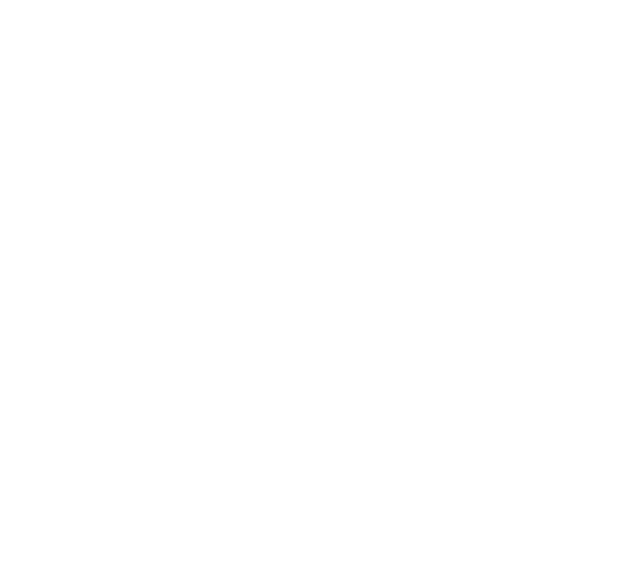
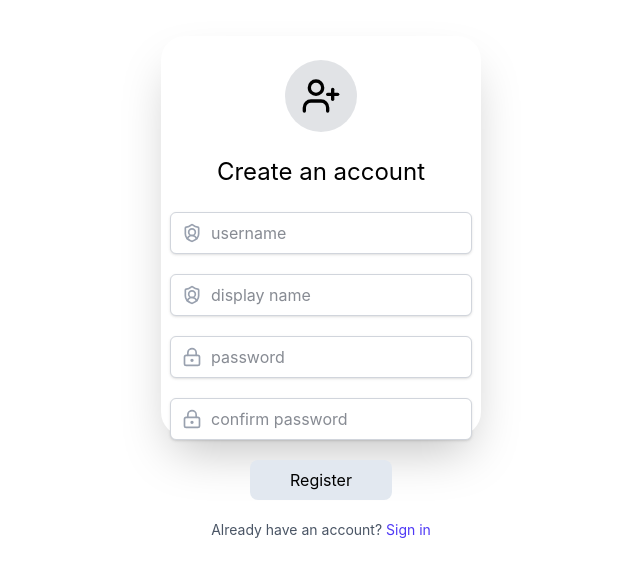
Before and after one commit to amarrero10/gym-tracker, a React app in the folder frontend/: page /register in a window 1280 px wide. Before the commit this address had no page. Shown: the part 164-740 px from the top of the page, without its empty margins (319-959 px from the left). Built offline with nearby package versions, Linux system fonts and the light colour scheme; the HTML template or start-up script is replaced by a standard one.

Commit message:
Auth, login, signup, and logout done

```diff
--- a/frontend/src/App.jsx
+++ b/frontend/src/App.jsx
@@ -1,11 +1,18 @@
 import { Route, Routes } from "react-router";
 import Login from "./pages/Login";
+import Dashboard from "./pages/Dashboard";
+import RequireAuth from "./auth/RequireAuth";
+import Register from "./pages/Register";
 
 function App() {
   return (
     <>
       <Routes>
-        <Route path="sign-in" element={<Login />} />
+        <Route path="login" element={<Login />} />
+        <Route path="/register" element={<Register />} />
+        <Route element={<RequireAuth />}>
+          <Route path="/" element={<Dashboard />} />
+        </Route>
       </Routes>
     </>
   );
--- /dev/null
+++ b/frontend/src/api/axios.js
@@ -0,0 +1,13 @@
+import axios from "axios";
+
+const api = axios.create({
+  baseURL: "/api", // works with Vite proxy
+});
+
+api.interceptors.request.use((config) => {
+  const token = localStorage.getItem("token");
+  if (token) config.headers.Authorization = `Bearer ${token}`;
+  return config;
+});
+
+export default api;
--- /dev/null
+++ b/frontend/src/auth/AuthContext.jsx
@@ -0,0 +1,44 @@
+import { createContext, useContext, useEffect, useState } from "react";
+import api from "../api/axios";
+
+const AuthContext = createContext(null);
+
+export function AuthProvider({ children }) {
+  const [user, setUser] = useState(null);
+  const [checking, setChecking] = useState(true);
+
+  useEffect(() => {
+    const token = localStorage.getItem("token");
+    if (!token) {
+      setChecking(false);
+      return;
+    }
+
+    api
+      .get("/auth/me")
+      .then((res) => setUser(res.data.user))
+      .catch(() => {
+        localStorage.removeItem("token"); // token bad/expired
+        setUser(null);
+      })
+      .finally(() => setChecking(false));
+  }, []);
+
+  const login = (token, user) => {
+    localStorage.setItem("token", token);
+    setUser(user);
+  };
+
+  const logout = () => {
+    localStorage.removeItem("token");
+    setUser(null);
+  };
+
+  return (
+    <AuthContext.Provider value={{ user, checking, login, logout }}>
+      {children}
+    </AuthContext.Provider>
+  );
+}
+
+export const useAuth = () => useContext(AuthContext);
--- /dev/null
+++ b/frontend/src/auth/RequireAuth.jsx
@@ -0,0 +1,15 @@
+import { Navigate, Outlet, useLocation } from "react-router-dom";
+import { useAuth } from "./AuthContext";
+
+export default function RequireAuth() {
+  const { user, checking } = useAuth();
+  const location = useLocation();
+
+  if (checking) return <div>Loading...</div>;
+
+  return user ? (
+    <Outlet />
+  ) : (
+    <Navigate to="/login" replace state={{ from: location }} />
+  );
+}
--- a/frontend/src/main.jsx
+++ b/frontend/src/main.jsx
@@ -3,11 +3,14 @@
 import "./index.css";
 import App from "./App.jsx";
 import { BrowserRouter } from "react-router";
+import { AuthProvider } from "./auth/AuthContext.jsx";
 
 createRoot(document.getElementById("root")).render(
   <StrictMode>
     <BrowserRouter>
-      <App />
+      <AuthProvider>
+        <App />
+      </AuthProvider>
     </BrowserRouter>
   </StrictMode>,
 );
--- /dev/null
+++ b/frontend/src/pages/Dashboard.jsx
@@ -0,0 +1,26 @@
+import { useNavigate } from "react-router";
+import { useAuth } from "../auth/AuthContext";
+
+const Dashboard = () => {
+  const navigate = useNavigate();
+  const { user, logout } = useAuth();
+
+  console.log(user);
+
+  const handleLogout = () => {
+    logout();
+    navigate("/login", { replace: true });
+  };
+
+  return (
+    <div>
+      <h1>Dashboard</h1>
+      <p>
+        Welcome, {user?.displayName} with user id of: {user.id}
+      </p>
+      <button onClick={handleLogout}>Logout</button>
+    </div>
+  );
+};
+
+export default Dashboard;
--- a/frontend/src/pages/Login.jsx
+++ b/frontend/src/pages/Login.jsx
@@ -1,64 +1,98 @@
-import axios from "axios";
+import api from "../api/axios"; // if you created it (recommended)
 import { LockKeyhole, LogIn, ShieldUser } from "lucide-react";
 import { useState } from "react";
+import { Link, useNavigate } from "react-router-dom";
+import { useAuth } from "../auth/AuthContext";
 
 const Login = () => {
+  const navigate = useNavigate();
+  const { login } = useAuth();
+
   const [username, setUsername] = useState("");
   const [password, setPassword] = useState("");
+  const [errMsg, setErrMsg] = useState("");
 
   const handleSubmit = async (e) => {
     e.preventDefault();
+    setErrMsg("");
+
     try {
-      const response = await axios.post("/api/auth/login", {
-        username,
-        password,
-      });
-      console.log("Login successful: ", response.data);
+      const response = await api.post("/auth/login", { username, password });
+      // If you are NOT using api baseURL="/api", use axios.post("/api/auth/login", ...)
+
+      // Update auth state + store token
+      login(response.data.token, response.data.user);
+
+      // Go to dashboard (or previous page)
+      navigate("/", { replace: true });
     } catch (error) {
-      console.log("Error trying to sign in: ", error);
+      const message =
+        error.response?.data?.message ||
+        (error.request ? "No response from server" : "Login failed");
+      setErrMsg(message);
+      console.log("Error trying to sign in:", error);
     }
   };
+
   return (
-    <div className=" h-screen w-screen flex items-center justify-center ">
-      <div className=" flex flex-col  h-1/3 w-1/4 items-center rounded-3xl shadow-2xl  ">
-        <div className=" p-4 bg-gray-500/20 rounded-full mt-6">
-          <LogIn className="   h-10 w-10" />
+    <div className="h-screen w-screen flex items-center justify-center">
+      <div className="flex flex-col h-1/3 w-1/4 items-center rounded-3xl shadow-2xl">
+        <div className="p-4 bg-gray-500/20 rounded-full mt-6">
+          <LogIn className="h-10 w-10" />
         </div>
-        <h2 className=" text-2xl py-6">Sign in with username</h2>
+
+        <h2 className="text-2xl py-6">Sign in with username</h2>
+
+        {errMsg && (
+          <div className="w-4/5 mb-4 rounded-lg border border-red-300 bg-red-50 px-3 py-2 text-red-700">
+            {errMsg}
+          </div>
+        )}
+
         <form
-          className=" w-full flex flex-col items-center gap-5 "
+          className="w-full flex flex-col items-center gap-5"
           onSubmit={handleSubmit}
         >
-          <div className=" relative flex items-center ">
-            <ShieldUser className="pointer-events-none absolute left-3 h-5 w-5 text-gray-400 " />
+          <div className="relative flex items-center">
+            <ShieldUser className="pointer-events-none absolute left-3 h-5 w-5 text-gray-400" />
             <input
-              className="  rounded-md border border-gray-300 bg-white py-2 pl-10 pr-3 text-gray-900 shadow-sm
-          focus:border-indigo-500 focus:ring-indigo-500 sm:text-md"
+              className="rounded-md border border-gray-300 bg-white py-2 pl-10 pr-3 text-gray-900 shadow-sm
+                         focus:border-indigo-500 focus:ring-indigo-500 sm:text-md"
               placeholder="username"
               type="text"
               name="username"
               value={username}
               onChange={(e) => setUsername(e.target.value)}
               required
+              autoComplete="username"
             />
           </div>
-          <div className=" relative flex items-center">
+
+          <div className="relative flex items-center">
             <LockKeyhole className="pointer-events-none absolute left-3 h-5 w-5 text-gray-400" />
             <input
-              className=" rounded-md border border-gray-300 bg-white py-2 pl-10 pr-3 text-gray-900 shadow-sm
-          focus:border-indigo-500 focus:ring-indigo-500 sm:text-md"
+              className="rounded-md border border-gray-300 bg-white py-2 pl-10 pr-3 text-gray-900 shadow-sm
+                         focus:border-indigo-500 focus:ring-indigo-500 sm:text-md"
               placeholder="password"
               type="password"
               name="password"
               value={password}
               onChange={(e) => setPassword(e.target.value)}
               required
+              autoComplete="current-password"
             />
           </div>
-          <button className="  bg-slate-200 px-10 py-2 rounded-lg cursor-pointer">
+
+          <button className="bg-slate-200 px-10 py-2 rounded-lg cursor-pointer">
             Sign In
           </button>
         </form>
+        <p className="text-sm text-gray-600">
+          Need to create an account?{" "}
+          <Link className="text-indigo-600 hover:underline" to="/register">
+            Register
+          </Link>
+        </p>
       </div>
     </div>
   );
--- a/frontend/src/pages/Register.jsx
+++ b/frontend/src/pages/Register.jsx
@@ -1,7 +1,141 @@
-import React from "react";
+import api from "../api/axios"; // baseURL "/api"
+import { useState } from "react";
+import { useNavigate, Link } from "react-router-dom";
+import { ShieldUser, LockKeyhole, UserPlus } from "lucide-react";
+import { useAuth } from "../auth/AuthContext";
 
-const Register = () => {
-  return <div>Register</div>;
-};
+export default function Register() {
+  const navigate = useNavigate();
+  const { login } = useAuth();
 
-export default Register;
+  const [username, setUsername] = useState("");
+  const [displayName, setDisplayName] = useState("");
+  const [password, setPassword] = useState("");
+  const [confirm, setConfirm] = useState("");
+  const [errMsg, setErrMsg] = useState("");
+  const [loading, setLoading] = useState(false);
+
+  const handleSubmit = async (e) => {
+    e.preventDefault();
+    setErrMsg("");
+
+    if (password !== confirm) {
+      setErrMsg("Passwords do not match");
+      return;
+    }
+
+    try {
+      setLoading(true);
+
+      const res = await api.post("/auth/register", {
+        username,
+        password,
+        displayName,
+      });
+
+      login(res.data.token, res.data.user);
+      navigate("/", { replace: true });
+    } catch (error) {
+      const message =
+        error.response?.data?.message ||
+        (error.request ? "No response from server" : "Registration failed");
+      setErrMsg(message);
+    } finally {
+      setLoading(false);
+    }
+  };
+
+  return (
+    <div className="h-screen w-screen flex items-center justify-center">
+      <div className="flex flex-col h-1/2 w-1/4 items-center rounded-3xl shadow-2xl">
+        <div className="p-4 bg-gray-500/20 rounded-full mt-6">
+          <UserPlus className="h-10 w-10" />
+        </div>
+
+        <h2 className="text-2xl py-6">Create an account</h2>
+
+        {errMsg && (
+          <div className="w-4/5 mb-4 rounded-lg border border-red-300 bg-red-50 px-3 py-2 text-red-700">
+            {errMsg}
+          </div>
+        )}
+
+        <form
+          className="w-full flex flex-col items-center gap-5"
+          onSubmit={handleSubmit}
+        >
+          <div className="relative flex items-center">
+            <ShieldUser className="pointer-events-none absolute left-3 h-5 w-5 text-gray-400" />
+            <input
+              className="rounded-md border border-gray-300 bg-white py-2 pl-10 pr-3 text-gray-900 shadow-sm
+                         focus:border-indigo-500 focus:ring-indigo-500 sm:text-md"
+              placeholder="username"
+              type="text"
+              value={username}
+              onChange={(e) => setUsername(e.target.value)}
+              required
+              autoComplete="username"
+            />
+          </div>
+
+          <div className="relative flex items-center">
+            <ShieldUser className="pointer-events-none absolute left-3 h-5 w-5 text-gray-400" />
+            <input
+              className="rounded-md border border-gray-300 bg-white py-2 pl-10 pr-3 text-gray-900 shadow-sm
+                         focus:border-indigo-500 focus:ring-indigo-500 sm:text-md"
+              placeholder="display name"
+              type="text"
+              value={displayName}
+              onChange={(e) => setDisplayName(e.target.value)}
+              autoComplete="name"
+            />
+          </div>
+
+          <div className="relative flex items-center">
+            <LockKeyhole className="pointer-events-none absolute left-3 h-5 w-5 text-gray-400" />
+            <input
+              className="rounded-md border border-gray-300 bg-white py-2 pl-10 pr-3 text-gray-900 shadow-sm
+                         focus:border-indigo-500 focus:ring-indigo-500 sm:text-md"
+              placeholder="password"
+              type="password"
+              value={password}
+              onChange={(e) => setPassword(e.target.value)}
+              required
+              autoComplete="new-password"
+              minLength={8}
+            />
+          </div>
+
+          <div className="relative flex items-center">
+            <LockKeyhole className="pointer-events-none absolute left-3 h-5 w-5 text-gray-400" />
+            <input
+              className="rounded-md border border-gray-300 bg-white py-2 pl-10 pr-3 text-gray-900 shadow-sm
+                         focus:border-indigo-500 focus:ring-indigo-500 sm:text-md"
+              placeholder="confirm password"
+              type="password"
+              value={confirm}
+              onChange={(e) => setConfirm(e.target.value)}
+              required
+              autoComplete="new-password"
+              minLength={8}
+            />
+          </div>
+
+          <button
+            disabled={loading}
+            className="bg-slate-200 px-10 py-2 rounded-lg cursor-pointer disabled:opacity-50"
+          >
+            {loading ? "Creating..." : "Register"}
+          </button>
+
+          <p className="text-sm text-gray-600">
+            Already have an account?{" "}
+            <Link className="text-indigo-600 hover:underline" to="/login">
+              Sign in
+            </Link>
+          </p>
+        </form>
+      </div>
+    </div>
+  );
+}
```
Also changed, not shown: frontend/src/components/NavBar.jsx (added, +7 -0 lines), 1 other file (tests, documents, lock files or other folders).
